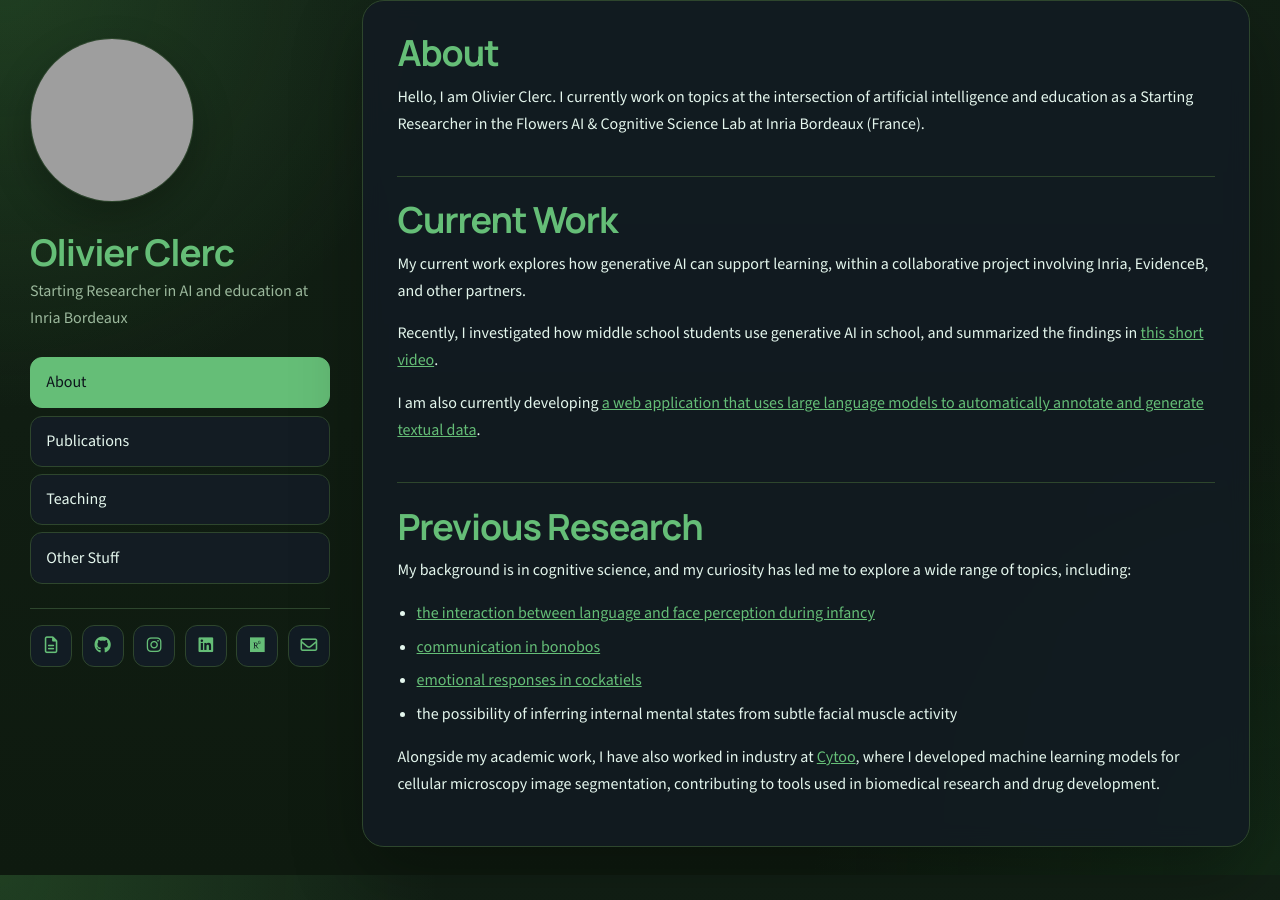
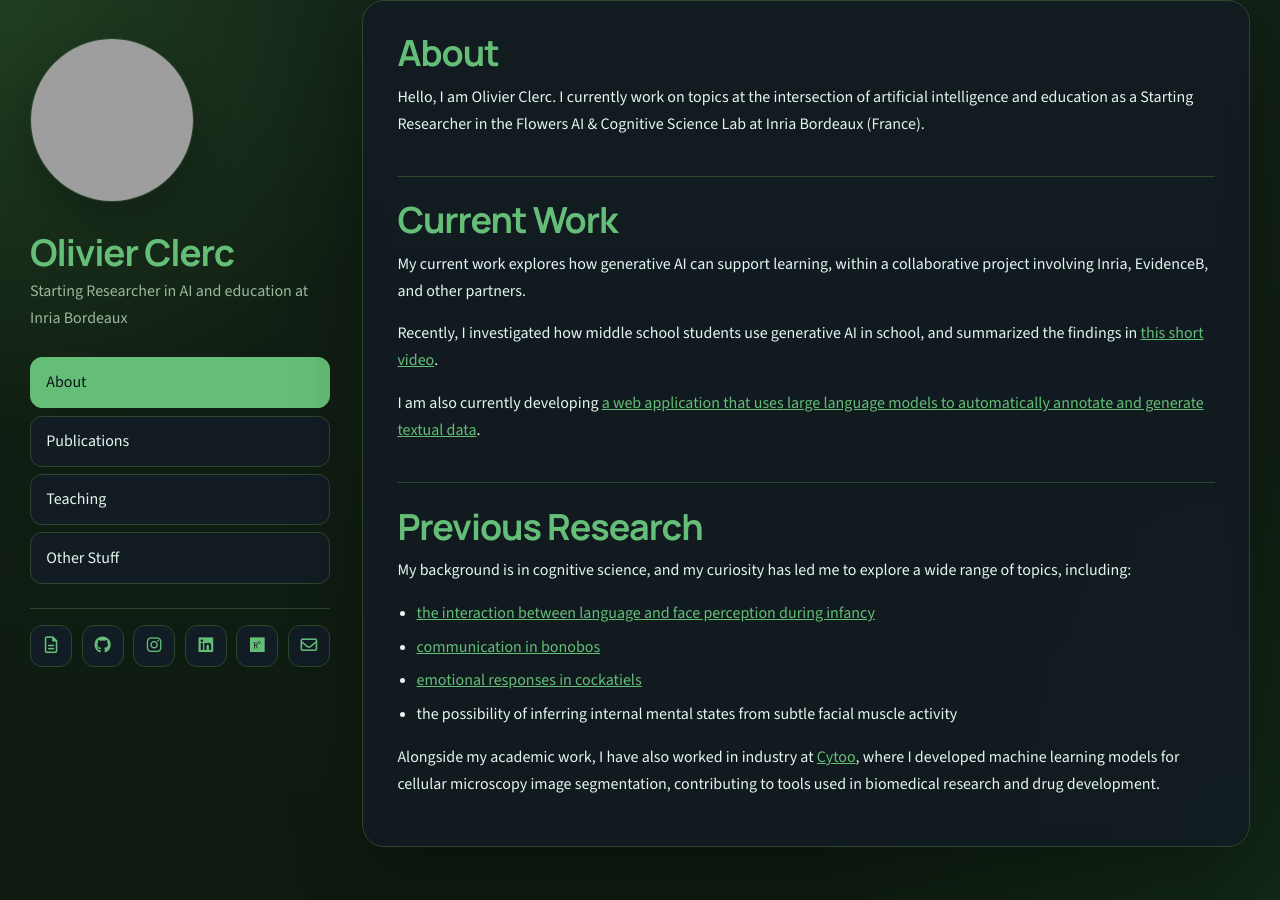
Before and after one commit to OlivierLClerc/OlivierLClerc.github.io, a Jekyll site: the page built from index.md, in a window 1280 px wide and 900 px high, scrolled down 28 px. Built offline with Jekyll 4.4.1, drawn with Linux system fonts in a browser that asks for light colours; grey boxes are pictures that could not be loaded.

Commit message:
chore: normalize colors between pages

```diff
--- a/assets/css/style.scss
+++ b/assets/css/style.scss
@@ -24,13 +24,25 @@ html {
 
 body {
   margin: 0;
+  min-height: 100vh;
+  position: relative;
+  isolation: isolate;
+  background: var(--paper);
+  color: var(--text);
+  font-family: "Source Sans 3", "Helvetica Neue", Arial, sans-serif;
+  line-height: 1.68;
+}
+
+body::before {
+  content: "";
+  position: fixed;
+  inset: 0;
+  z-index: -1;
+  pointer-events: none;
   background:
     radial-gradient(circle at top left, rgba(81, 173, 79, 0.22), transparent 28%),
     radial-gradient(circle at bottom right, rgba(34, 103, 52, 0.18), transparent 30%),
     linear-gradient(180deg, #122015 0%, var(--paper) 100%);
-  color: var(--text);
-  font-family: "Source Sans 3", "Helvetica Neue", Arial, sans-serif;
-  line-height: 1.68;
 }
 
 a {
```
